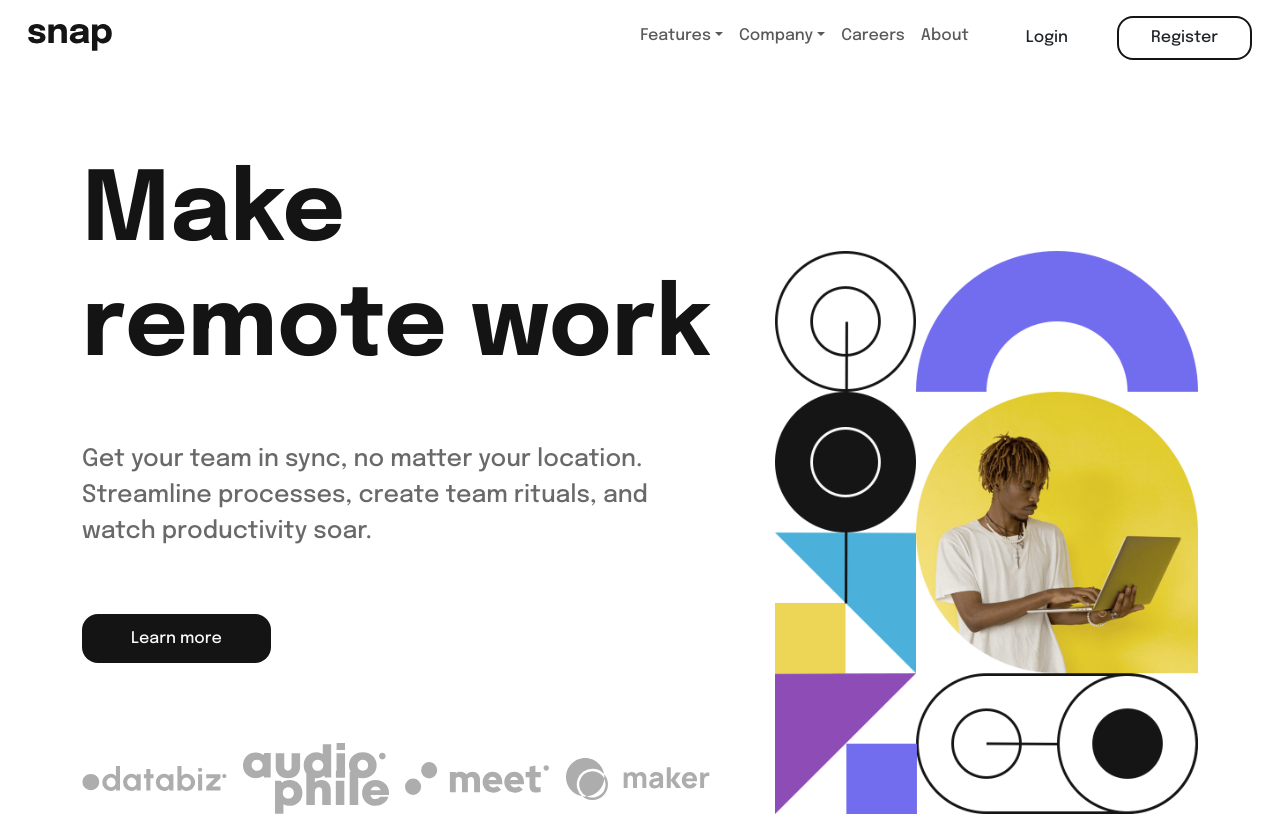
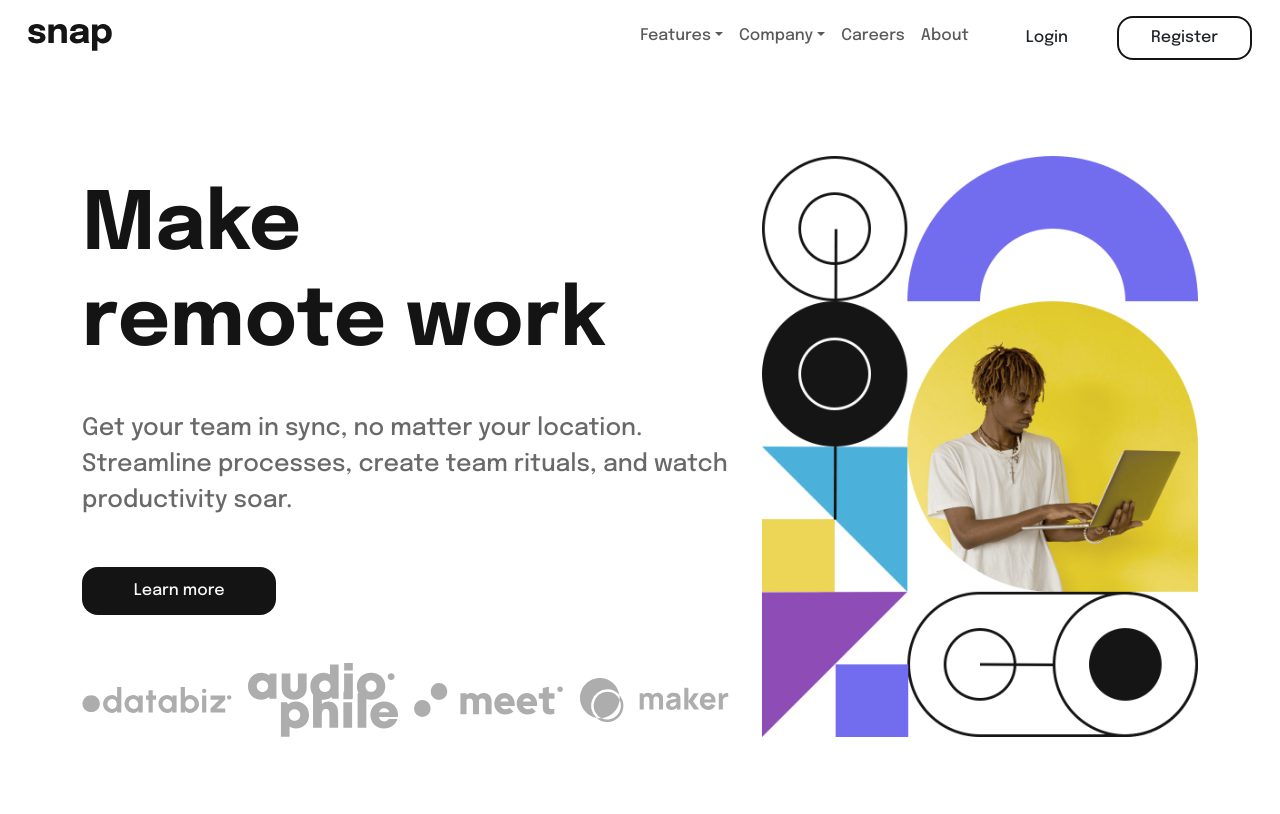
Before and after one commit to azizzmoe/intro-section-with-dropdown-navigation-main, a React (Vite) app: page / in a window 1280 px wide. Built offline with nearby package versions, Linux system fonts and the light colour scheme.

Commit message:
fixed container child width

```diff
--- a/src/index.scss
+++ b/src/index.scss
@@ -147,6 +147,7 @@ body::-webkit-scrollbar {
     display: flex;
     flex-direction: row-reverse;
     margin-top: 5rem;
+    gap: 2rem;
   }
 
   .logo {
@@ -176,21 +177,20 @@ body::-webkit-scrollbar {
   .rightSide{
     display: flex;
     flex-direction: column;
-    justify-content: flex-end;
+    justify-content: center;
   }
   .leftSide {
-    gap: 5rem;
-    padding-right: 4rem;
+    gap: 3rem;
     align-self: flex-end;
 
     .about {
       margin: 0;
       text-align: left;
-      gap: 3rem;
+      gap: 2rem;
 
       .header {
         align-self: flex-start;
-        font-size: 6rem;
+        font-size: 5rem;
 
         span{
           display: block;
```
